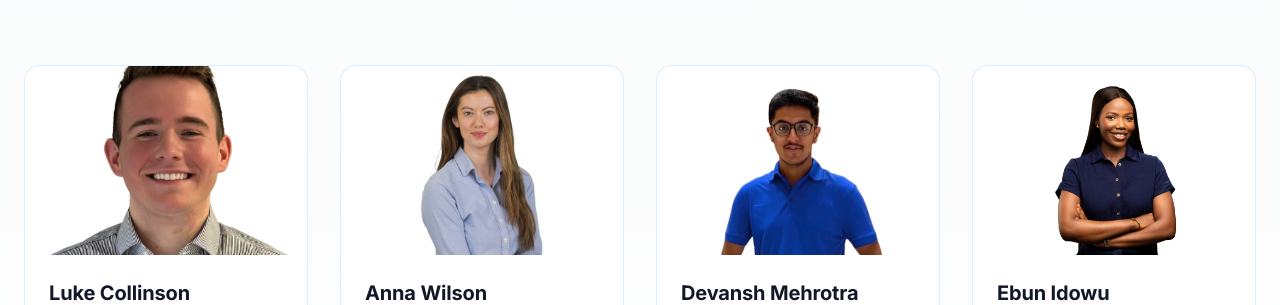
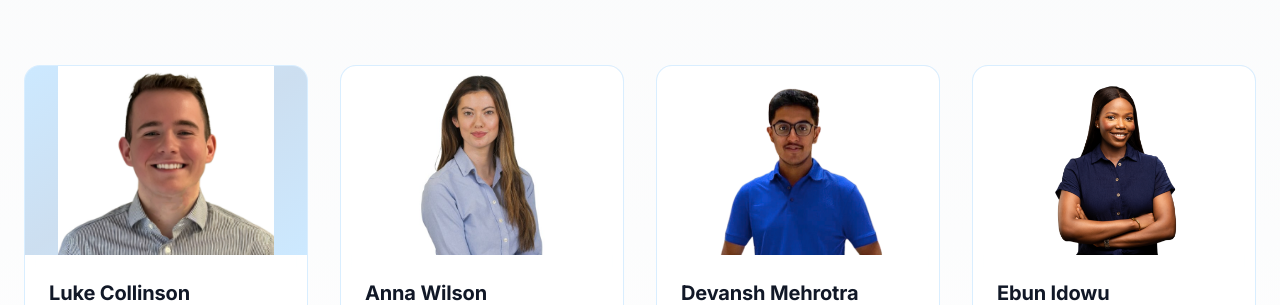
Before and after one commit to DevanshM1211/Cybersecurity-Stack-Website, a Next.js app: page /team in a window 1280 px wide. Shown: the part 289-594 px from the top of the page. Built offline with nearby package versions, Linux system fonts and the light colour scheme; no server answers.

Commit message:
tweak(team): ensure Luke full portrait visible using object-contain while keeping alignment consistent with other cards

```diff
--- a/components/Team.tsx
+++ b/components/Team.tsx
@@ -117,10 +117,10 @@ const Team = () => {
                   src={member.image}
                   alt={`${member.name} - ${member.role}`}
                   fill
-                  className={`object-cover ${
+                  className={`${
                     member.name === "Luke Collinson"
-                      ? "object-[center_35%]"
-                      : "object-top"
+                      ? "object-contain object-top"
+                      : "object-cover object-top"
                   }`}
                   sizes="(max-width: 768px) 100vw, (max-width: 1024px) 50vw, 25vw"
                 />
```
